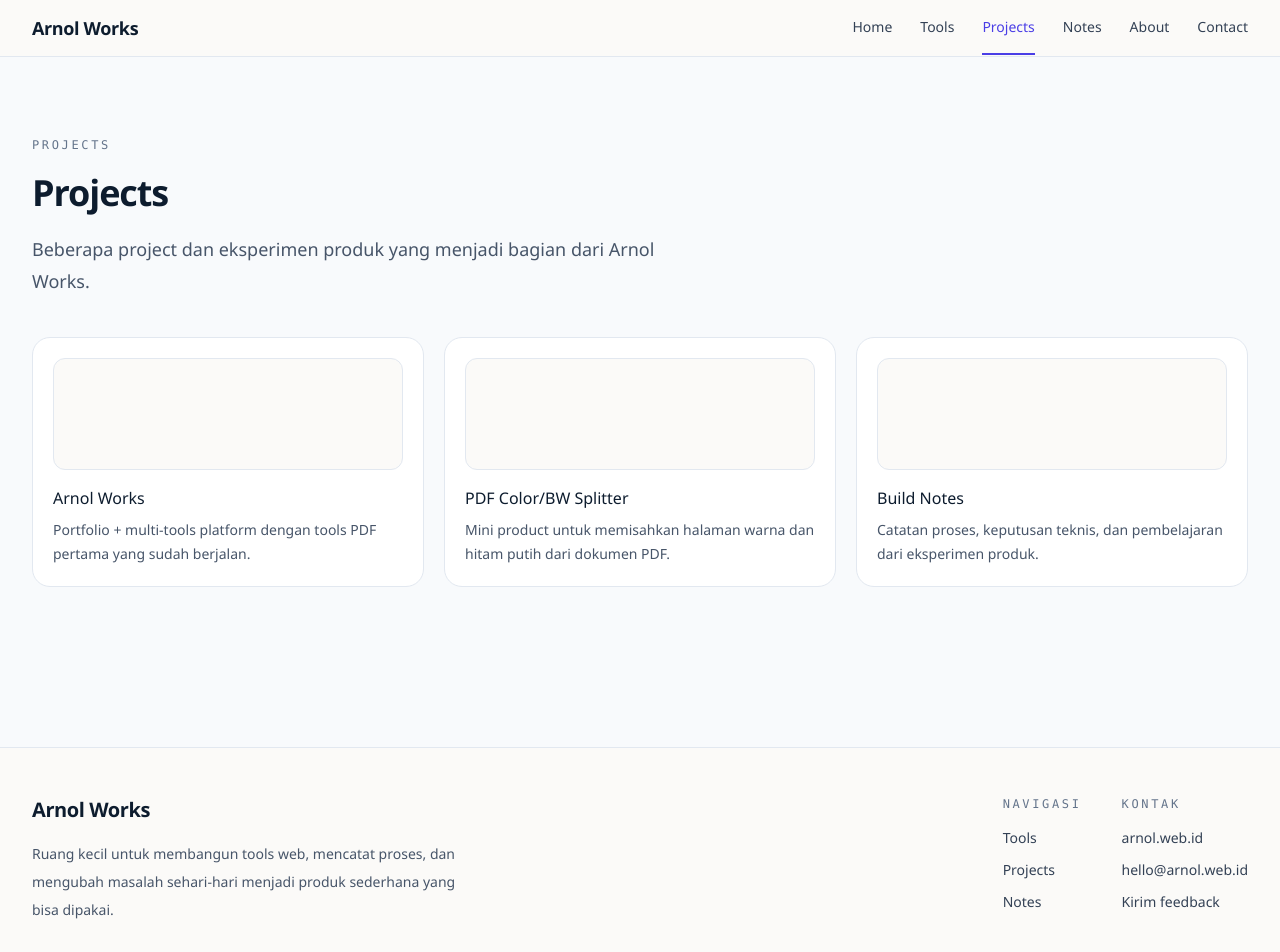
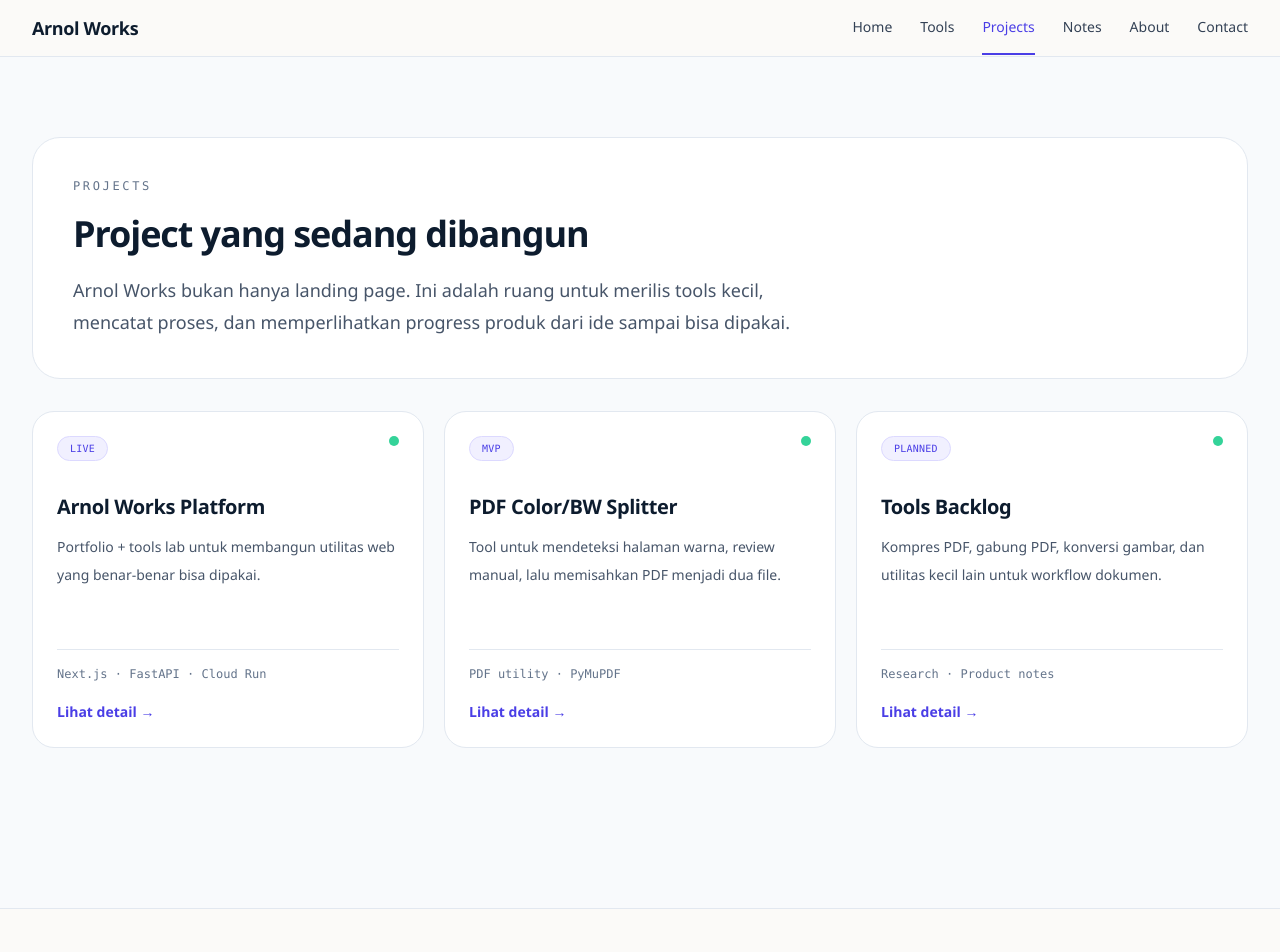
Before and after one commit to arnolbb/arnol-works, a Next.js app in the folder apps/web/: page /projects in a window 1280 px wide. Shown: the top 952 px of the page. Built offline with nearby package versions, Linux system fonts and the light colour scheme.

Commit message:
Polish pages and update domain

```diff
--- a/apps/web/app/about/page.tsx
+++ b/apps/web/app/about/page.tsx
@@ -1,12 +1,23 @@
 import { PageShell } from "@/components/page-shell";
+
+const principles = ["Useful before fancy", "Ship kecil tapi nyata", "Belajar lewat produk", "Dokumentasikan proses"];
 
 export default function AboutPage() {
   return (
     <PageShell>
-      <section className="max-w-3xl">
-        <p className="font-mono text-xs uppercase tracking-[0.22em] text-slate-500">About</p>
-        <h1 className="mt-5 text-4xl font-semibold tracking-[-0.03em] text-brand-ink">Tentang Arnol Works</h1>
-        <p className="mt-5 text-lg leading-8 text-slate-600">Arnol Works adalah portfolio berbasis multi-tools platform. Setiap tools dibuat untuk menyelesaikan masalah nyata sekaligus menunjukkan proses membangun produk web yang rapi, berguna, dan bisa dikembangkan.</p>
+      <section className="grid gap-8 lg:grid-cols-[1fr_360px] lg:items-start">
+        <div className="rounded-[28px] border border-slate-200 bg-white p-7 sm:p-10">
+          <p className="font-mono text-xs uppercase tracking-[0.22em] text-slate-500">About</p>
+          <h1 className="mt-5 text-4xl font-semibold tracking-[-0.03em] text-brand-ink">Tentang Arnol Works</h1>
+          <p className="mt-5 text-lg leading-8 text-slate-600">Arnol Works adalah portfolio berbasis multi-tools platform. Setiap tools dibuat untuk menyelesaikan masalah nyata sekaligus menunjukkan proses membangun produk web yang rapi, berguna, dan bisa dikembangkan.</p>
+          <p className="mt-5 text-base leading-8 text-slate-600">Fokusnya sederhana: membangun utilitas kecil yang bisa langsung dipakai, lalu memperbaikinya bertahap dari pengalaman pengguna nyata.</p>
+        </div>
+        <aside className="rounded-[24px] border border-slate-200 bg-white p-6">
+          <p className="font-mono text-xs uppercase tracking-[0.2em] text-slate-500">Build Principles</p>
+          <div className="mt-5 grid gap-3">
+            {principles.map((item) => <div key={item} className="rounded-xl border border-slate-200 bg-brand-paper p-4 text-sm font-medium text-brand-ink">{item}</div>)}
+          </div>
+        </aside>
       </section>
     </PageShell>
   );
--- a/apps/web/app/case-studies/page.tsx
+++ b/apps/web/app/case-studies/page.tsx
@@ -1,13 +1,24 @@
+import Link from "next/link";
 import { PageShell } from "@/components/page-shell";
+
+const notes = [
+  { title: "Kenapa mulai dari PDF splitter?", text: "Masalahnya jelas, dampaknya langsung terasa, dan cocok untuk menguji flow upload-processing-download." },
+  { title: "Frontend polish v3", text: "Homepage diarahkan menjadi tools lab yang lebih personal, bukan template SaaS generik." },
+  { title: "Deploy notes", text: "Frontend di Vercel, backend FastAPI di Cloud Run, dan domain utama di arnol.my.id." },
+];
 
 export default function CaseStudiesPage() {
   return (
     <PageShell>
-      <section className="max-w-3xl">
-        <p className="font-mono text-xs uppercase tracking-[0.22em] text-slate-500">Notes</p>
-        <h1 className="mt-5 text-4xl font-semibold tracking-[-0.03em] text-brand-ink">Build Notes</h1>
-        <p className="mt-5 text-lg leading-8 text-slate-600">Catatan proses membangun tools dan eksperimen produk Arnol Works. Halaman ini disiapkan untuk case study yang lebih lengkap.</p>
+      <section className="rounded-[28px] border border-slate-200 bg-slate-950 p-7 text-white sm:p-10">
+        <p className="font-mono text-xs uppercase tracking-[0.22em] text-slate-400">Notes</p>
+        <h1 className="mt-5 text-4xl font-semibold tracking-[-0.03em]">Build Notes</h1>
+        <p className="mt-5 max-w-3xl text-lg leading-8 text-slate-300">Catatan pendek tentang keputusan desain, teknis, dan arah pengembangan Arnol Works.</p>
       </section>
+      <section className="mt-8 grid gap-5 md:grid-cols-3">
+        {notes.map((note, index) => <article key={note.title} className="rounded-[22px] border border-slate-200 bg-white p-6"><p className="font-mono text-xs uppercase tracking-[0.2em] text-brand-primary">Note 0{index + 1}</p><h2 className="mt-5 text-xl font-semibold text-brand-ink">{note.title}</h2><p className="mt-3 text-sm leading-7 text-slate-600">{note.text}</p></article>)}
+      </section>
+      <Link href="/projects" className="mt-8 inline-flex rounded-md border border-slate-300 bg-white px-5 py-3 text-sm font-semibold text-brand-ink hover:bg-brand-paper">Lihat Projects</Link>
     </PageShell>
   );
 }
--- a/apps/web/app/contact/page.tsx
+++ b/apps/web/app/contact/page.tsx
@@ -1,15 +1,22 @@
 import { PageShell } from "@/components/page-shell";
+
+const contacts = [
+  { label: "Domain", value: "arnol.my.id" },
+  { label: "Email", value: "hello@arnol.my.id" },
+  { label: "Focus", value: "Tools, web apps, product experiments" },
+];
 
 export default function ContactPage() {
   return (
     <PageShell>
-      <section className="max-w-3xl">
-        <p className="font-mono text-xs uppercase tracking-[0.22em] text-slate-500">Contact</p>
-        <h1 className="mt-5 text-4xl font-semibold tracking-[-0.03em] text-brand-ink">Kontak</h1>
-        <p className="mt-5 text-lg leading-8 text-slate-600">Untuk kolaborasi, feedback tools, atau peluang project, hubungi Arnol melalui domain dan email yang tersedia.</p>
-        <div className="mt-8 grid gap-4 sm:grid-cols-2">
-          <div className="rounded-[18px] border border-slate-200 bg-white p-5"><p className="font-mono text-xs uppercase tracking-[0.18em] text-slate-500">Domain</p><p className="mt-3 font-medium text-brand-ink">arnol.web.id</p></div>
-          <div className="rounded-[18px] border border-slate-200 bg-white p-5"><p className="font-mono text-xs uppercase tracking-[0.18em] text-slate-500">Email</p><p className="mt-3 font-medium text-brand-ink">hello@arnol.web.id</p></div>
+      <section className="grid gap-8 lg:grid-cols-[1fr_420px] lg:items-start">
+        <div className="rounded-[28px] border border-slate-200 bg-white p-7 sm:p-10">
+          <p className="font-mono text-xs uppercase tracking-[0.22em] text-slate-500">Contact</p>
+          <h1 className="mt-5 text-4xl font-semibold tracking-[-0.03em] text-brand-ink">Kontak</h1>
+          <p className="mt-5 text-lg leading-8 text-slate-600">Untuk feedback tools, ide utilitas baru, atau peluang project, hubungi Arnol Works melalui kanal berikut.</p>
+        </div>
+        <div className="grid gap-4">
+          {contacts.map((item) => <div key={item.label} className="rounded-[18px] border border-slate-200 bg-white p-5"><p className="font-mono text-xs uppercase tracking-[0.18em] text-slate-500">{item.label}</p><p className="mt-3 break-words font-medium text-brand-ink">{item.value}</p></div>)}
         </div>
       </section>
     </PageShell>
--- a/apps/web/app/projects/page.tsx
+++ b/apps/web/app/projects/page.tsx
@@ -1,21 +1,30 @@
+import Link from "next/link";
 import { PageShell } from "@/components/page-shell";
 
 const projects = [
-  { title: "Arnol Works", description: "Portfolio + multi-tools platform dengan tools PDF pertama yang sudah berjalan." },
-  { title: "PDF Color/BW Splitter", description: "Mini product untuk memisahkan halaman warna dan hitam putih dari dokumen PDF." },
-  { title: "Build Notes", description: "Catatan proses, keputusan teknis, dan pembelajaran dari eksperimen produk." },
+  { title: "Arnol Works Platform", status: "Live", description: "Portfolio + tools lab untuk membangun utilitas web yang benar-benar bisa dipakai.", meta: "Next.js · FastAPI · Cloud Run", href: "/" },
+  { title: "PDF Color/BW Splitter", status: "MVP", description: "Tool untuk mendeteksi halaman warna, review manual, lalu memisahkan PDF menjadi dua file.", meta: "PDF utility · PyMuPDF", href: "/tools/pdf-color-bw-splitter" },
+  { title: "Tools Backlog", status: "Planned", description: "Kompres PDF, gabung PDF, konversi gambar, dan utilitas kecil lain untuk workflow dokumen.", meta: "Research · Product notes", href: "/tools" },
 ];
 
 export default function ProjectsPage() {
   return (
     <PageShell>
-      <section>
+      <section className="rounded-[28px] border border-slate-200 bg-white p-7 sm:p-10">
         <p className="font-mono text-xs uppercase tracking-[0.22em] text-slate-500">Projects</p>
-        <h1 className="mt-5 text-4xl font-semibold tracking-[-0.03em] text-brand-ink">Projects</h1>
-        <p className="mt-5 max-w-2xl text-lg leading-8 text-slate-600">Beberapa project dan eksperimen produk yang menjadi bagian dari Arnol Works.</p>
-        <div className="mt-10 grid gap-5 md:grid-cols-3">
-          {projects.map((item) => <article key={item.title} className="rounded-[18px] border border-slate-200 bg-white p-5"><div className="h-28 rounded-xl border border-slate-200 bg-brand-paper" /><h2 className="mt-4 font-medium text-brand-ink">{item.title}</h2><p className="mt-2 text-sm leading-6 text-slate-600">{item.description}</p></article>)}
-        </div>
+        <h1 className="mt-5 text-4xl font-semibold tracking-[-0.03em] text-brand-ink">Project yang sedang dibangun</h1>
+        <p className="mt-5 max-w-3xl text-lg leading-8 text-slate-600">Arnol Works bukan hanya landing page. Ini adalah ruang untuk merilis tools kecil, mencatat proses, dan memperlihatkan progress produk dari ide sampai bisa dipakai.</p>
+      </section>
+      <section className="mt-8 grid gap-5 md:grid-cols-3">
+        {projects.map((item) => (
+          <article key={item.title} className="rounded-[22px] border border-slate-200 bg-white p-6 transition hover:-translate-y-1 hover:border-slate-300">
+            <div className="flex items-start justify-between gap-4"><span className="rounded-full border border-brand-border bg-brand-soft px-3 py-1 font-mono text-[10px] uppercase tracking-wide text-brand-primary">{item.status}</span><span className="h-2.5 w-2.5 rounded-full bg-emerald-400" /></div>
+            <h2 className="mt-8 text-xl font-semibold tracking-[-0.02em] text-brand-ink">{item.title}</h2>
+            <p className="mt-3 min-h-24 text-sm leading-7 text-slate-600">{item.description}</p>
+            <p className="mt-5 border-t border-slate-200 pt-4 font-mono text-xs text-slate-500">{item.meta}</p>
+            <Link href={item.href} className="mt-5 inline-flex text-sm font-semibold text-brand-primary">Lihat detail →</Link>
+          </article>
+        ))}
       </section>
     </PageShell>
   );
--- a/apps/web/components/footer.tsx
+++ b/apps/web/components/footer.tsx
@@ -21,8 +21,8 @@ export function SiteFooter() {
           <div>
             <h3 className="font-mono text-xs uppercase tracking-[0.22em] text-slate-500">Kontak</h3>
             <div className="mt-4 grid gap-3 text-sm text-slate-700">
-              <span>arnol.web.id</span>
-              <span>hello@arnol.web.id</span>
+              <span>arnol.my.id</span>
+              <span>hello@arnol.my.id</span>
               <Link href="/contact" className="hover:text-brand-ink">Kirim feedback</Link>
             </div>
           </div>
--- a/apps/web/components/pdf/pdf-upload-form.tsx
+++ b/apps/web/components/pdf/pdf-upload-form.tsx
@@ -265,12 +265,19 @@ export function PdfUploadForm() {
 
 function StepIndicator({ activeStep }: Readonly<{ activeStep: number }>) {
   return (
-    <div className="border-y border-slate-200 py-4">
-      <div className="grid gap-2 sm:grid-cols-4 sm:gap-3">
+    <div className="rounded-[18px] border border-slate-200 bg-white px-4 py-5 sm:px-6">
+      <div className="grid gap-4 sm:grid-cols-4 sm:gap-0">
         {steps.map((step, index) => {
           const stepNumber = index + 1;
           const active = stepNumber <= activeStep;
-          return <div key={step} className="flex items-center gap-3 rounded-md bg-white/60 px-2 py-1.5 sm:bg-transparent sm:px-0 sm:py-0"><span className={`grid h-8 w-8 place-items-center rounded-full font-mono text-xs ${active ? "bg-brand-primary text-white" : "bg-white text-slate-500 ring-1 ring-slate-200"}`}>{stepNumber}</span><span className={`text-sm ${active ? "font-semibold text-brand-ink" : "text-slate-500"}`}>{step}</span></div>;
+          return (
+            <div key={step} className="relative flex items-center gap-3 sm:flex-col sm:items-center sm:gap-2">
+              {index > 0 ? <span className="absolute left-4 top-[-1rem] h-4 w-px bg-slate-200 sm:left-0 sm:top-4 sm:h-px sm:w-1/2" /> : null}
+              {index < steps.length - 1 ? <span className="absolute bottom-[-1rem] left-4 h-4 w-px bg-slate-200 sm:left-1/2 sm:top-4 sm:h-px sm:w-1/2" /> : null}
+              <span className={`relative z-10 grid h-9 w-9 shrink-0 place-items-center rounded-full border font-mono text-xs transition ${active ? "border-brand-primary bg-brand-primary text-white" : "border-slate-200 bg-white text-slate-500"}`}>{stepNumber}</span>
+              <span className={`text-sm sm:text-center ${active ? "font-semibold text-brand-ink" : "text-slate-500"}`}>{step}</span>
+            </div>
+          );
         })}
       </div>
     </div>
```
Also changed, not shown: 3 other files (tests, documents, lock files or other folders).
